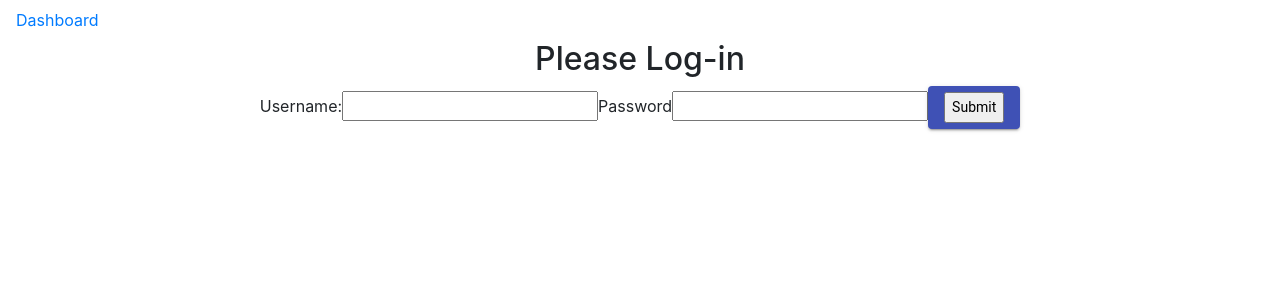
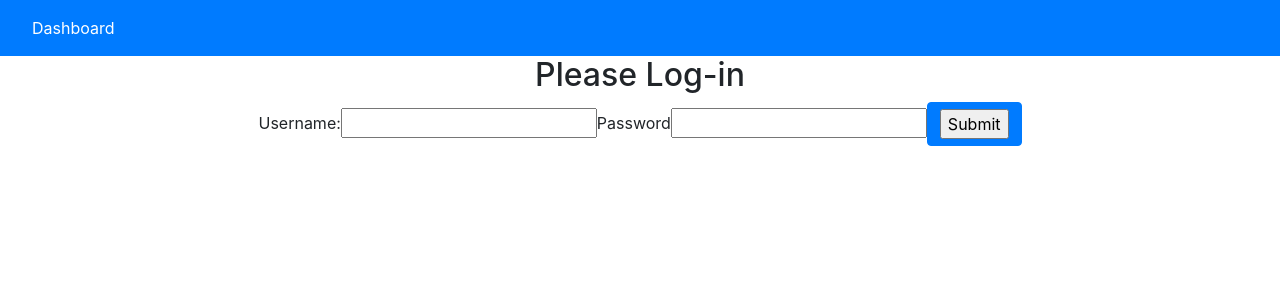
Before and after one commit to bwft-RVcamping-Airbnb/Frontend, a React (Create React App) app: page / in a window 1280 px wide. Shown: the top 300 px of the page. Built offline with nearby package versions, Linux system fonts and the light colour scheme.

Commit message:
committing

```diff
--- a/src/components/Auth/Login.js
+++ b/src/components/Auth/Login.js
@@ -2,11 +2,12 @@ import React from "react";
 import Loader from 'react-loader-spinner';
 import { useForm } from 'react-hook-form'
 import { connect } from 'react-redux';
+import { Button } from 'reactstrap';
 
 import {getUserLogIn} from '../../actions/getLogIn';
 
 import "react-loader-spinner/dist/loader/css/react-spinner-loader.css"
-import Button from '@material-ui/core/Button';
+
 
 const Login = props => {
 
@@ -44,7 +45,7 @@ const Login = props => {
           {errors.password && errors.password.type === 'required' && (<p>Password is required</p>
           )}
 
-          <Button variant="contained" color="primary">
+          <Button color="primary">
             <input type='submit' />
           </Button>
 
--- a/src/components/Listings/Listings.js
+++ b/src/components/Listings/Listings.js
@@ -2,7 +2,7 @@ import React, {useEffect} from 'react';
 import { push } from 'connected-react-router';
 import {connect} from 'react-redux';
 import Loader from 'react-loader-spinner';
-import { Container, Row, Button } from "reactstrap";
+import { Container, Row } from "reactstrap";
 
 import ListingCard from './ListingCard';
 
--- /dev/null
+++ b/src/components/Navigation/Navbar.css
@@ -0,0 +1,4 @@
+.navbar {
+  color: white;
+  display: flex;
+}
--- a/src/components/Navigation/Navbar.js
+++ b/src/components/Navigation/Navbar.js
@@ -1,15 +1,13 @@
 import React from 'react';
 import { Link } from 'react-router-dom'
-// import AppBar from '@material-ui/core/AppBar';
-// import ToolBar from '@material-ui/core/ToolBar';
-// import Typography from '@material-ui/core/Typography';
+import "./Navbar.css"
 import { Navbar } from 'reactstrap';
 
 const NavigationBar = () => {
   return(
     <div>
-      <Navbar>
-        <Link to='/dashboard'>Dashboard</Link>
+      <Navbar color='primary'>
+        <Link className='navbar' to='/dashboard'>Dashboard</Link>
       </Navbar>
     </div>
   )
--- a/src/css/App.css
+++ b/src/css/App.css
@@ -28,6 +28,8 @@
   color: #61dafb;
 }
 
+
+
 @keyframes App-logo-spin {
   from {
     transform: rotate(0deg);
```
